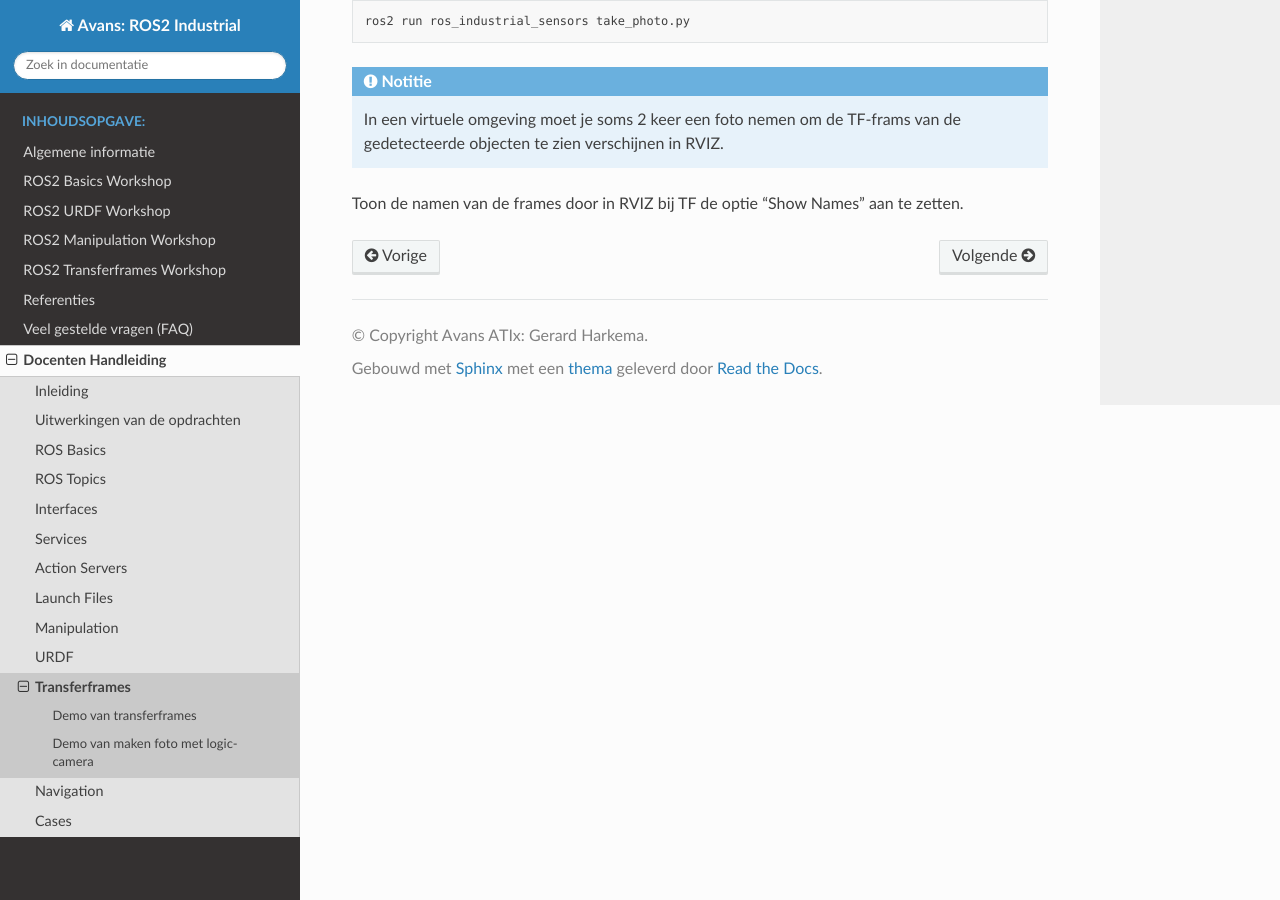
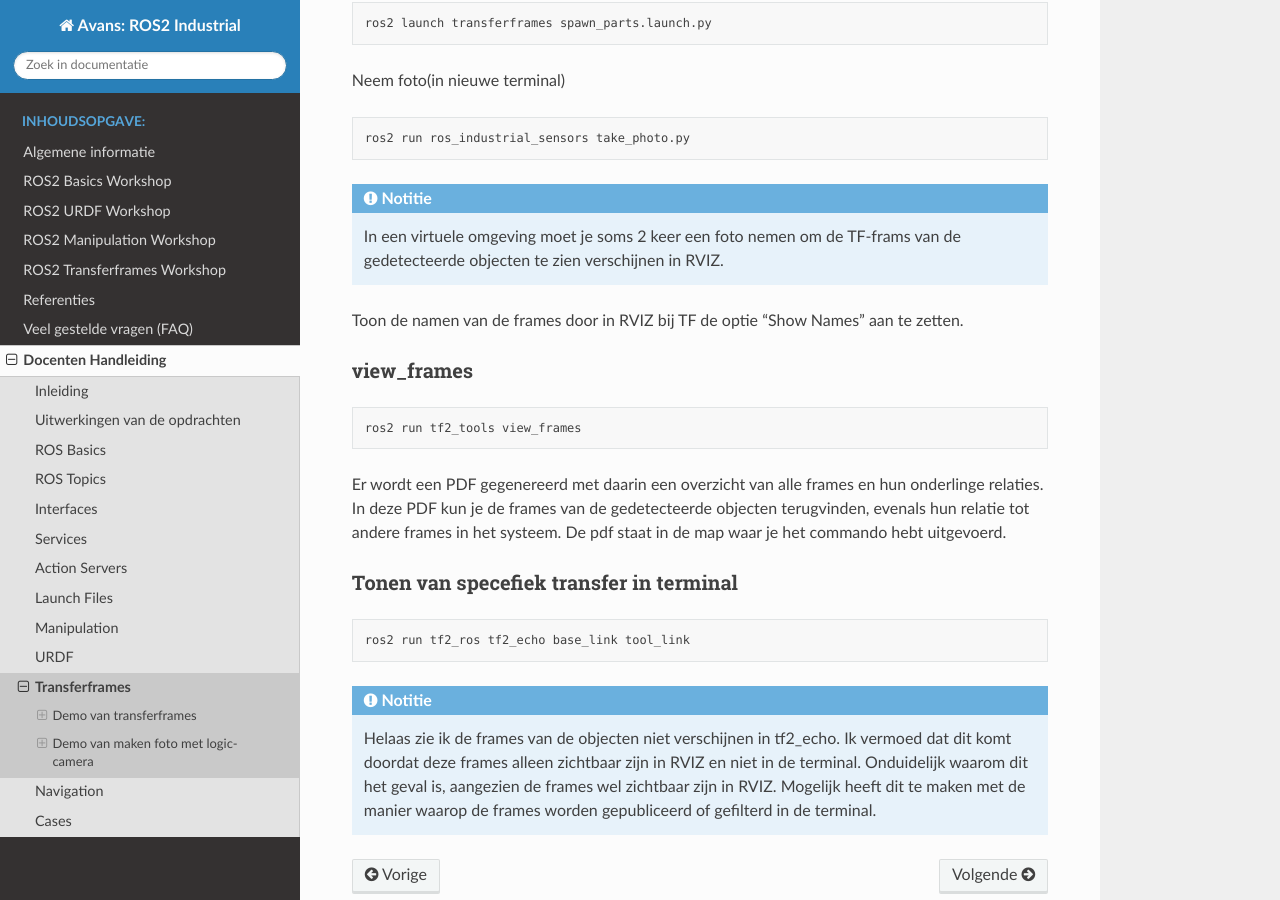
Before and after one commit to AvansMechatronica/ROS2_industrial_workshop, a Sphinx documentation site: the page built from documentation/teacher_manual/transferframes.md, in a window 1280 px wide and 900 px high, scrolled down 851 px. Built offline with Sphinx 7.4.7 and the Read the Docs theme 3.1.0, drawn with Linux system fonts in a browser that asks for light colours; some of the changed text lies outside the part shown.

Commit message:
20260519

````diff
--- a/documentation/teacher_manual/transferframes.md
+++ b/documentation/teacher_manual/transferframes.md
@@ -9,6 +9,11 @@ ros2 launch manipulation environment_w_gazebo.launch.py
 Enable TF in RVIZ.
 
 Disable RobotModel & MotionPlanning in RVIZ om de transferframes goed zichtbaar te maken.(doe dat bijvoorbeeld tijdens een beweging van de robot)
+
+### view_frames
+```bash
+ros2 run tf2_tools view_frames
+```
 
 ## Demo van maken foto met logic-camera
 Open de environment met daarin een logic-camera.(in nieuwe terminal)
@@ -35,3 +40,19 @@ ros2 run ros_industrial_sensors take_photo.py
 In een virtuele omgeving moet je soms 2 keer een foto nemen om de TF-frams van de gedetecteerde objecten te zien verschijnen in RVIZ.
 :::
 Toon de namen van de frames door in RVIZ bij TF de optie "Show Names" aan te zetten.
+
+
+### view_frames
+```bash
+ros2 run tf2_tools view_frames
+```
+Er wordt een PDF gegenereerd met daarin een overzicht van alle frames en hun onderlinge relaties. In deze PDF kun je de frames van de gedetecteerde objecten terugvinden, evenals hun relatie tot andere frames in het systeem. De pdf staat in de map waar je het commando hebt uitgevoerd.
+
+### Tonen van specefiek transfer in terminal
+```bash
+ros2 run tf2_ros tf2_echo base_link tool_link
+```
+
+:::{note}
+Helaas zie ik de frames van de objecten niet verschijnen in tf2_echo. Ik vermoed dat dit komt doordat deze frames alleen zichtbaar zijn in RVIZ en niet in de terminal. Onduidelijk waarom dit het geval is, aangezien de frames wel zichtbaar zijn in RVIZ. Mogelijk heeft dit te maken met de manier waarop de frames worden gepubliceerd of gefilterd in de terminal.
+:::
````
